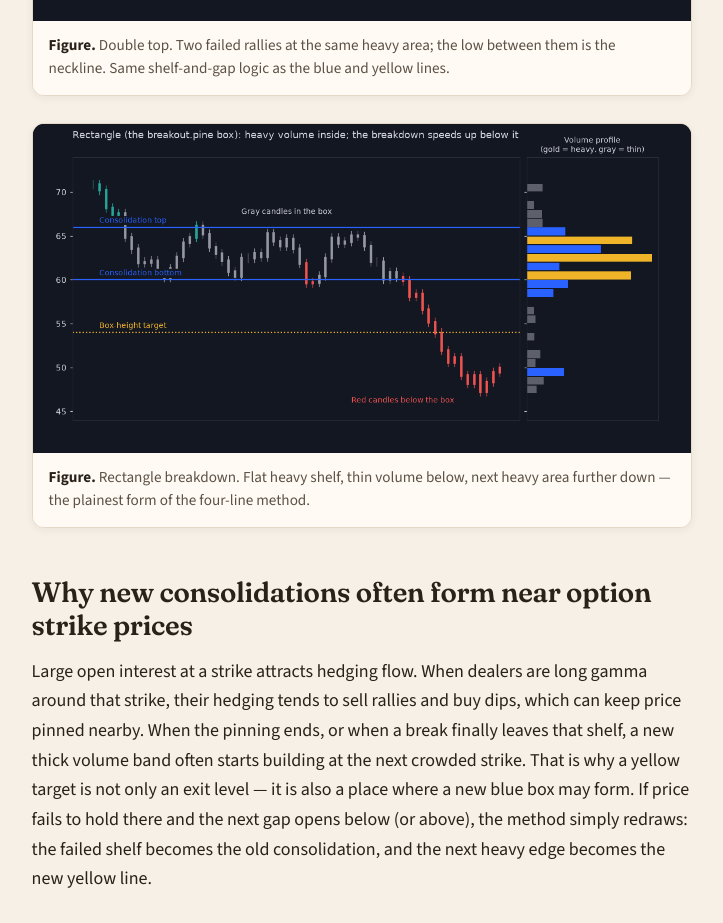
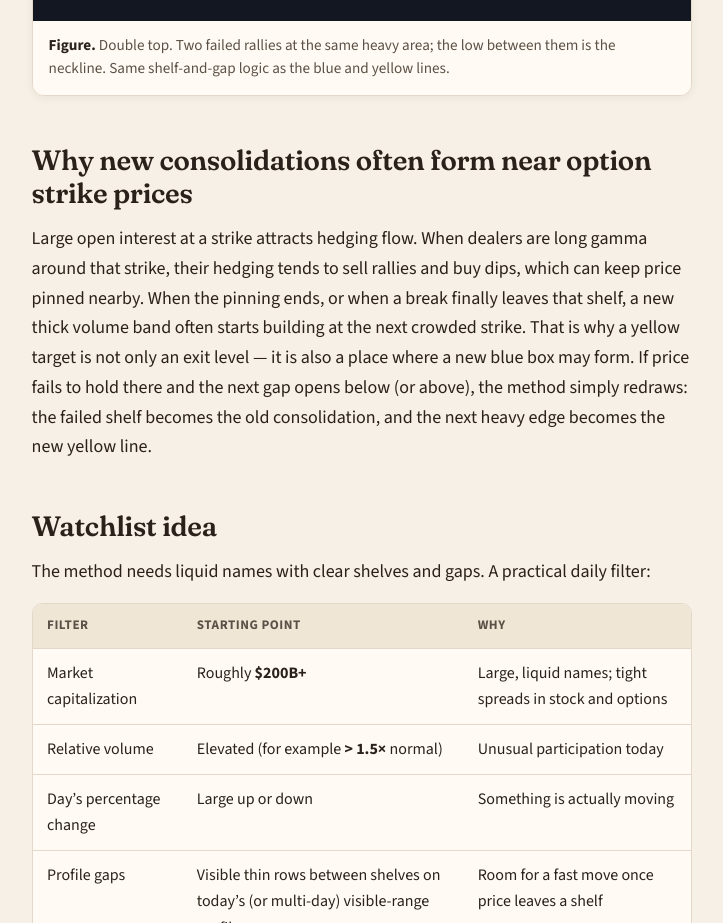
Before and after one commit to MPalhidai/laidoffdadventures-site, a plain HTML site: page trading/index.html in a window 1280 px wide. Shown: the part 8380-9303 px from the top of the page, without its empty margins (278-1001 px from the left). Drawn offline with Linux system fonts and the light colour scheme.

Commit message:
Remove rectangle breakdown chart from /trading

```diff
--- a/trading/index.html
+++ b/trading/index.html
@@ -217,11 +217,6 @@
         <figcaption><strong>Figure.</strong> Double top. Two failed rallies at the same heavy area; the low between them is the neckline. Same shelf-and-gap logic as the blue and yellow lines.</figcaption>
       </figure>
 
-      <figure class="chart">
-        <img src="/images/rectangle-breakdown-profile.png" width="1210" height="605" alt="Simplified teaching drawing of a rectangle breakdown with a volume profile. Gold rows show heavy volume, blue medium, and gray thin.">
-        <figcaption><strong>Figure.</strong> Rectangle breakdown. Flat heavy shelf, thin volume below, next heavy area further down — the plainest form of the four-line method.</figcaption>
-      </figure>
-
       <h2 id="option-strikes">Why new consolidations often form near option strike prices</h2>
       <p>Large open interest at a strike attracts hedging flow. When dealers are long gamma around that strike, their hedging tends to sell rallies and buy dips, which can keep price pinned nearby. When the pinning ends, or when a break finally leaves that shelf, a new thick volume band often starts building at the next crowded strike. That is why a yellow target is not only an exit level — it is also a place where a new blue box may form. If price fails to hold there and the next gap opens below (or above), the method simply redraws: the failed shelf becomes the old consolidation, and the next heavy edge becomes the new yellow line.</p>
 
```
Also changed, not shown: images/rectangle-breakdown-profile.png (deleted).
